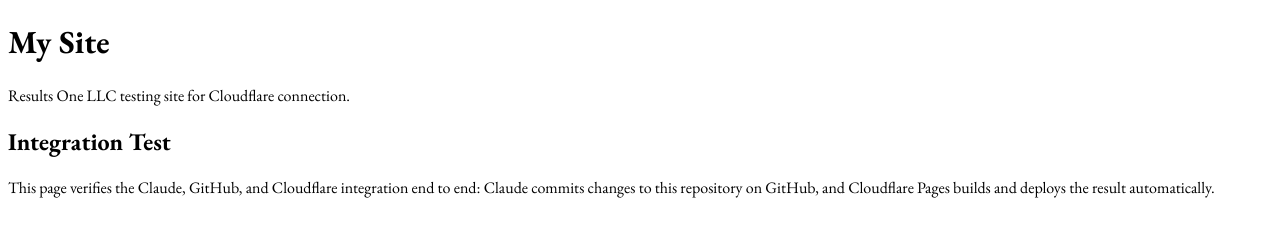
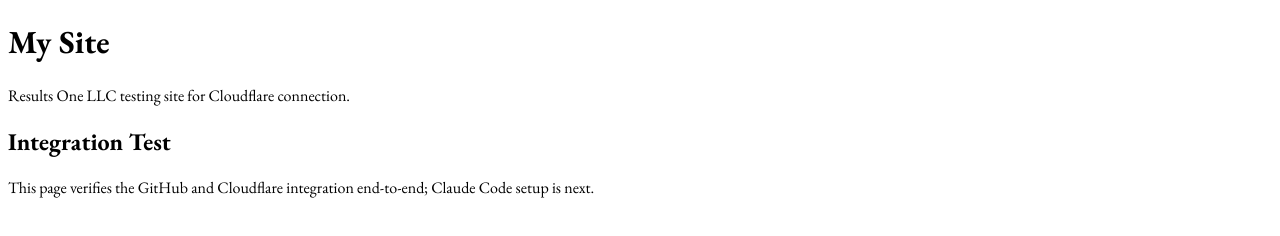
Before and after one commit to kalfonsodc-dc/resultsonellc-website, a plain HTML site: page index.html in a window 1280 px wide. Drawn offline with nearby package versions, Linux system fonts and the light colour scheme.

Commit message:
Update index.html

```diff
--- a/index.html
+++ b/index.html
@@ -18,7 +18,7 @@
 
 <section>
   <h2>Integration Test</h2>
-  <p>This page verifies the Claude, GitHub, and Cloudflare integration end to end: Claude commits changes to this repository on GitHub, and Cloudflare Pages builds and deploys the result automatically.</p>
+  <p>This page verifies the GitHub and Cloudflare integration end-to-end; Claude Code setup is next.</p>
 </section>
 </body>
 </html>
```
